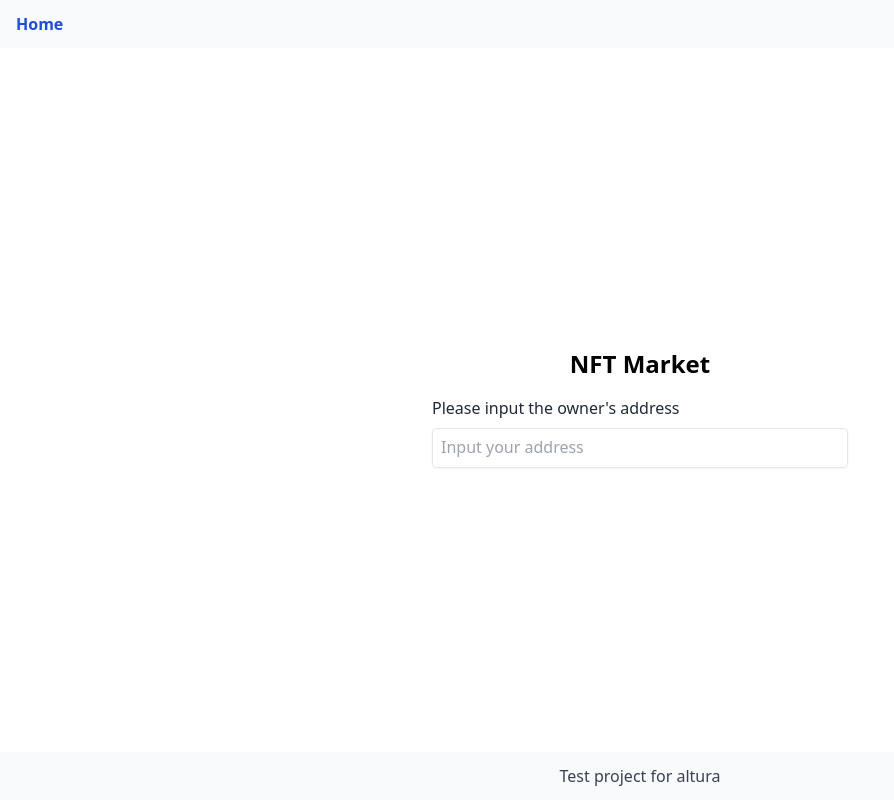
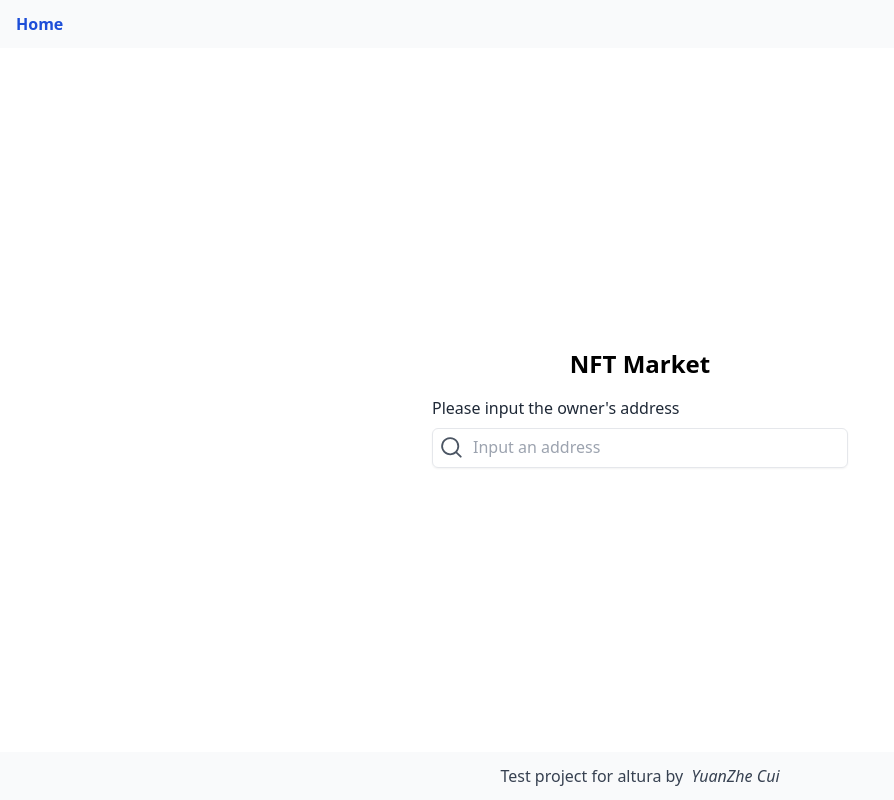
Before and after one commit to JSExpert1121/nft-market, a Next.js app: page / in a window 1280 px wide. Shown: the whole page, without its empty margins (0-894 px from the left). Built offline with nearby package versions, Linux system fonts and the light colour scheme.

Commit message:
feat: search input component

```diff
--- a/src/assets/icons/index.ts
+++ b/src/assets/icons/index.ts
@@ -1,2 +1,5 @@
 export const createSearch =
   'M14.5 8.5a6 6 0 1 1-12 0 6 6 0 0 1 12 0zm-1.254 5.807a7.5 7.5 0 1 1 1.06-1.06l3.474 3.473a.75.75 0 1 1-1.06 1.06l-3.473-3.473z';
+
+export const createClose =
+  'M5.79 4.73a.75.75 0 1 0-1.06 1.06L8.94 10l-4.21 4.21a.75.75 0 1 0 1.06 1.06L10 11.06l4.21 4.21a.75.75 0 1 0 1.06-1.06L11.06 10l4.21-4.21a.75.75 0 1 0-1.06-1.06L10 8.94 5.79 4.73z';
--- a/src/components/base/icon.tsx
+++ b/src/components/base/icon.tsx
@@ -8,20 +8,23 @@ export type IconProps = StyledProps & {
 
   viewBoxWidth?: number;
   viewBoxHeight?: number;
+
+  onClick?: () => void;
 };
-const TextFieldComponent = ((
-  { content, className, viewBoxWidth = 20, viewBoxHeight = 20 }: IconProps,
+const IconComponent = ((
+  { content, className, onClick, viewBoxWidth = 20, viewBoxHeight = 20 }: IconProps,
   ref: ForwardedRef<SVGSVGElement>
 ): ReactElement => (
   <svg
     ref={ref}
-    className={clsx('fill-current flex-shrink-0', className)}
+    className={clsx(['fill-current flex-shrink-0', className, onClick ? 'cursor-pointer' : ''])}
     viewBox={`0 0 ${viewBoxWidth} ${viewBoxHeight}`}
     fill="none"
     xmlns="http://www.w3.org/2000/svg"
+    onClick={onClick}
   >
     <path d={content} fillRule="evenodd" clipRule="evenodd" />
   </svg>
 ));
 
-export const TextField = forwardRef<SVGSVGElement, IconProps>(TextFieldComponent);
+export const Icon = forwardRef<SVGSVGElement, IconProps>(IconComponent);
--- a/src/components/base/index.ts
+++ b/src/components/base/index.ts
@@ -1 +1,2 @@
 export * from './text-field';
+export * from './search-input';
--- a/src/components/base/search-input.tsx
+++ b/src/components/base/search-input.tsx
@@ -1,24 +1,53 @@
-import { ChangeEventHandler } from 'react';
+import { KeyboardEvent, ChangeEvent, useState } from 'react';
 import clsx from 'clsx';
 import { StyledProps } from '@/types/styled';
+import { createClose, createSearch } from '@/assets/icons';
+import { Icon } from './icon';
 
 
 export type SearchInputProps = StyledProps & {
   label?: string;
-  value: number | string;
-  onChange: ChangeEventHandler<HTMLInputElement>;
+  onSearch: (value: string) => void | Promise<void>;
 }
-export const SearchInput = ({ label, value, onChange, className }: SearchInputProps) => {
+export const SearchInput = ({ label, onSearch, className }: SearchInputProps) => {
+  const [value, setValue] = useState('');
+  const onChange = (e: ChangeEvent<HTMLInputElement>) => setValue(e.target.value);
+
+  const handleKeyInput = (event: KeyboardEvent<HTMLInputElement>) => {
+    if (event.key === 'Enter') {
+      event.preventDefault();
+      event.stopPropagation();
+      onSearch(value);
+    }
+  };
+
   return (
+    <div className='relative'>
       <input
         type='text'
         placeholder={label}
         className={clsx([
-        'min-h-[auto] w-full rounded bg-transparent py-1.5 px-2 leading-[1.6] border shadow-sm',
+          'min-h-[auto] w-full rounded-md bg-transparent py-1.5 px-10 leading-[1.6] border shadow-sm text-gray-700',
           'focus:outline-blue-300',
           className
         ])}
+        onKeyDown={handleKeyInput}
         {...{ value, onChange }}
       />
+
+      <Icon
+        content={createSearch}
+        className='absolute top-2 left-2 w-6 h-6 text-gray-600'
+        onClick={() => onSearch(value)}
+      />
+
+      {!!value && (
+        <Icon
+          content={createClose}
+          className='absolute top-2 right-2 w-6 h-6 text-gray-600'
+          onClick={() => setValue('')}
+        />
+      )}
+    </div>
   )
 }
--- a/src/components/base/text-field.tsx
+++ b/src/components/base/text-field.tsx
@@ -14,7 +14,7 @@ export const TextField = ({ label, value, onChange, className }: TextFieldProps)
       type='text'
       placeholder={label}
       className={clsx([
-        'min-h-[auto] w-full rounded bg-transparent py-1.5 px-2 leading-[1.6] border shadow-sm',
+        'min-h-[auto] w-full rounded bg-transparent py-1.5 px-2 leading-[1.6] border shadow-sm text-gray-700',
         'focus:outline-blue-300',
         className
       ])}
--- a/src/components/layout/footer.tsx
+++ b/src/components/layout/footer.tsx
@@ -1,5 +1,5 @@
 export const Footer = () => (
   <footer className='flex justify-center items-center h-12 text-gray-700 bg-gray-50'>
-    Test project for altura
+    Test project for altura by &nbsp; <i>YuanZhe Cui</i>
   </footer>
 )
--- a/src/features/nft-list/blank-search.tsx
+++ b/src/features/nft-list/blank-search.tsx
@@ -1,18 +1,21 @@
 import { useState } from 'react';
-import { TextField } from '../../components/base';
+import { TextField, SearchInput } from '../../components/base';
 
 export const BlankSearch = () => {
   const [address, setAddress] = useState('');
+
+  const onSearch = (query: string) => {
+    console.log(query);
+  }
 
   return (
     <div className='h-full flex justify-center items-center'>
       <form className='w-full max-w-md p-4'>
         <h2 className='text-2xl font-bold text-center my-4'>NFT Market</h2>
         <p className='text-gray-800 mt-4 mb-2'>Please input the owner&apos;s address</p>
-        <TextField
-          label='Input your address'
-          value={address}
-          onChange={e => setAddress(e.target.value)}
+        <SearchInput
+          label='Input an address'
+          onSearch={onSearch}
         />
       </form>
     </div>
```
Lines whose indentation alone changed are shown as unchanged.
